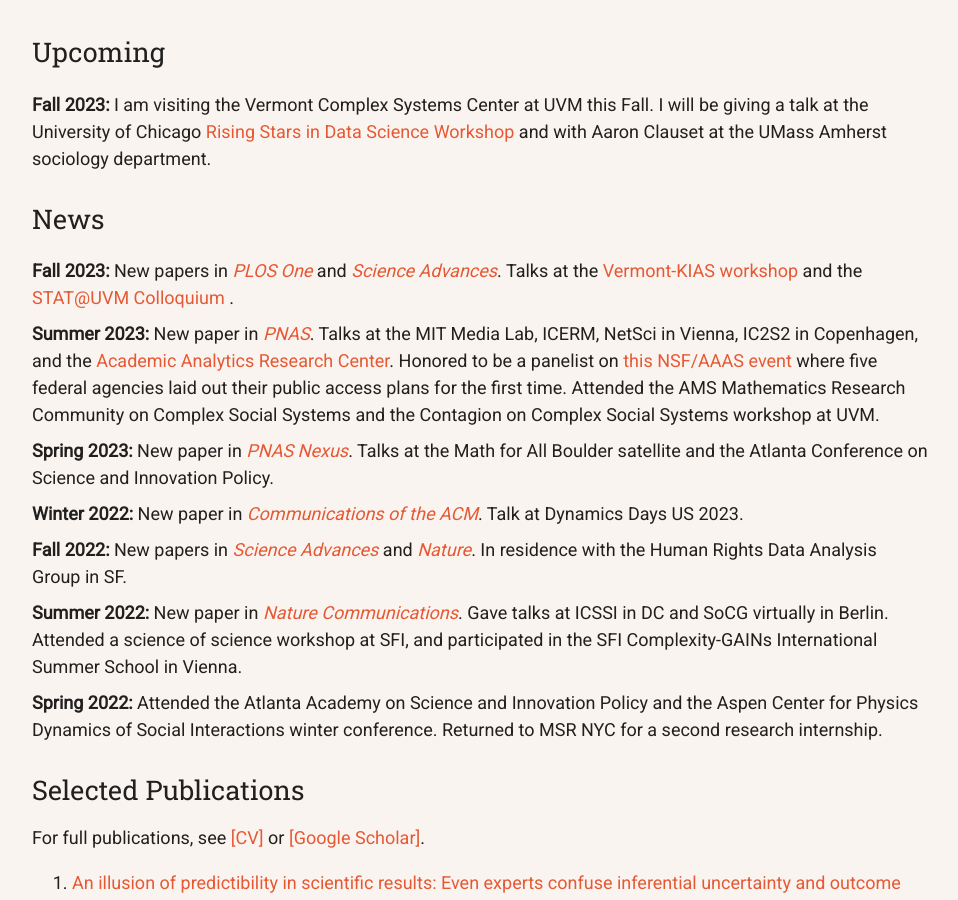
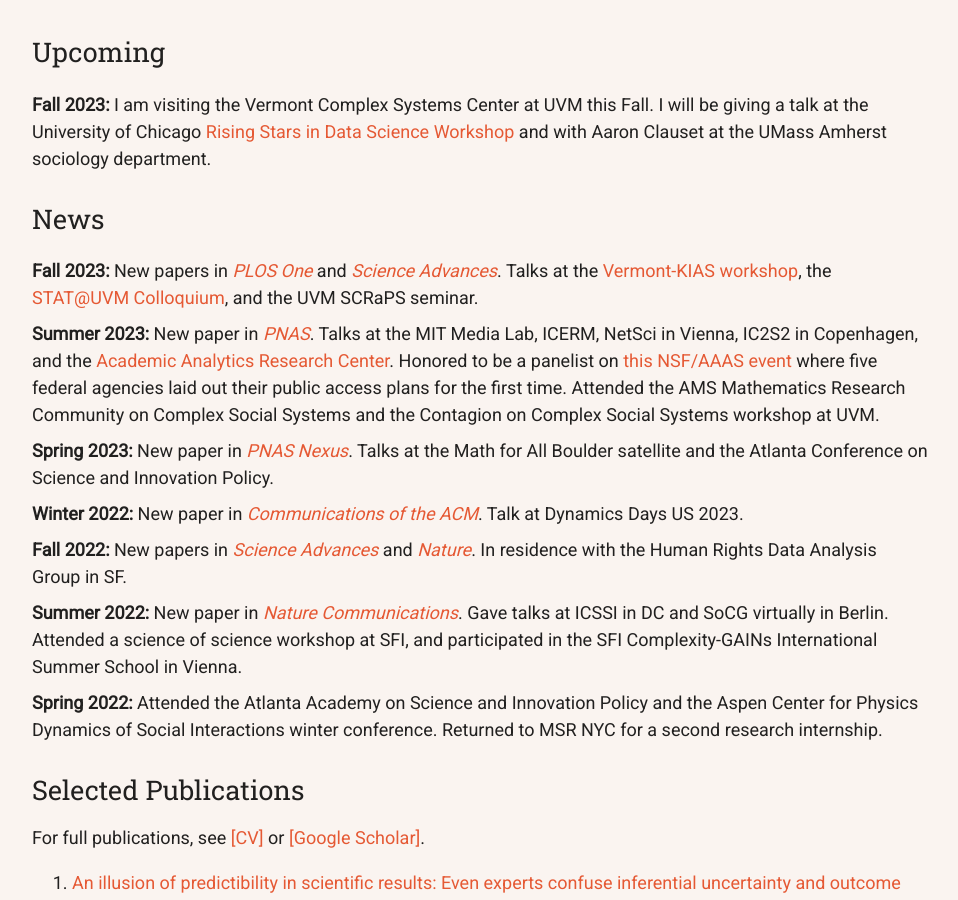
Before and after one commit to samzhang111/samzhang111.github.io, a Jekyll site: the page built from index.html, in a window 1280 px wide and 900 px high, scrolled down 752 px. Shown: the whole window, without its empty margins (160-1118 px from the left). Built offline with Jekyll 4.4.1, drawn with Linux system fonts in a browser that asks for light colours; nearby versions of some CDN libraries.

Commit message:
scraps talk

```diff
--- a/index.html
+++ b/index.html
@@ -56,7 +56,7 @@ layout: default
           </ul>
           <div class="sectitle">News</div>
           <ul>
-              <li><b>Fall 2023:</b> New papers in <a target="_blank" href="https://doi.org/10.1371/journal.pone.0290534"><em>PLOS One</em></a> and <a target="_blank" href="https://www.science.org/doi/10.1126/sciadv.adi2205"><em>Science Advances</em></a>. Talks at the <a href="https://vermontcomplexsystems.org/events/vermont-kias/" target="_blank">Vermont-KIAS workshop</a> and the <a href="https://site.uvm.edu/statatuvm/seminars/" target="_blank">STAT@UVM Colloquium</a> .</li>
+              <li><b>Fall 2023:</b> New papers in <a target="_blank" href="https://doi.org/10.1371/journal.pone.0290534"><em>PLOS One</em></a> and <a target="_blank" href="https://www.science.org/doi/10.1126/sciadv.adi2205"><em>Science Advances</em></a>. Talks at the <a href="https://vermontcomplexsystems.org/events/vermont-kias/" target="_blank">Vermont-KIAS workshop</a>, the <a href="https://site.uvm.edu/statatuvm/seminars/" target="_blank">STAT@UVM Colloquium</a>, and the UVM SCRaPS seminar.</li>
 
               <li><b>Summer 2023:</b> New paper in <a target="_blank" href="https://www.pnas.org/doi/10.1073/pnas.2302491120"><em>PNAS</em></a>. Talks at the MIT Media Lab, ICERM, NetSci in Vienna, IC2S2 in Copenhagen, and the <a href="https://aarcresearch.com/events/2023-08-03-Laboradvantagesdrivethegreaterprodu-6QuK4zPw69UFahFXJufjk5" target="_blank">Academic Analytics Research Center</a>.
                 Honored to be a panelist on <a target="_blank" href="https://www.aaas.org/events/how-can-public-access-advance-equity-and-learning">this NSF/AAAS event</a> where five federal agencies laid out their public access plans for the first time. Attended the AMS Mathematics Research Community on Complex Social Systems and the Contagion on Complex Social Systems workshop at UVM.
```
